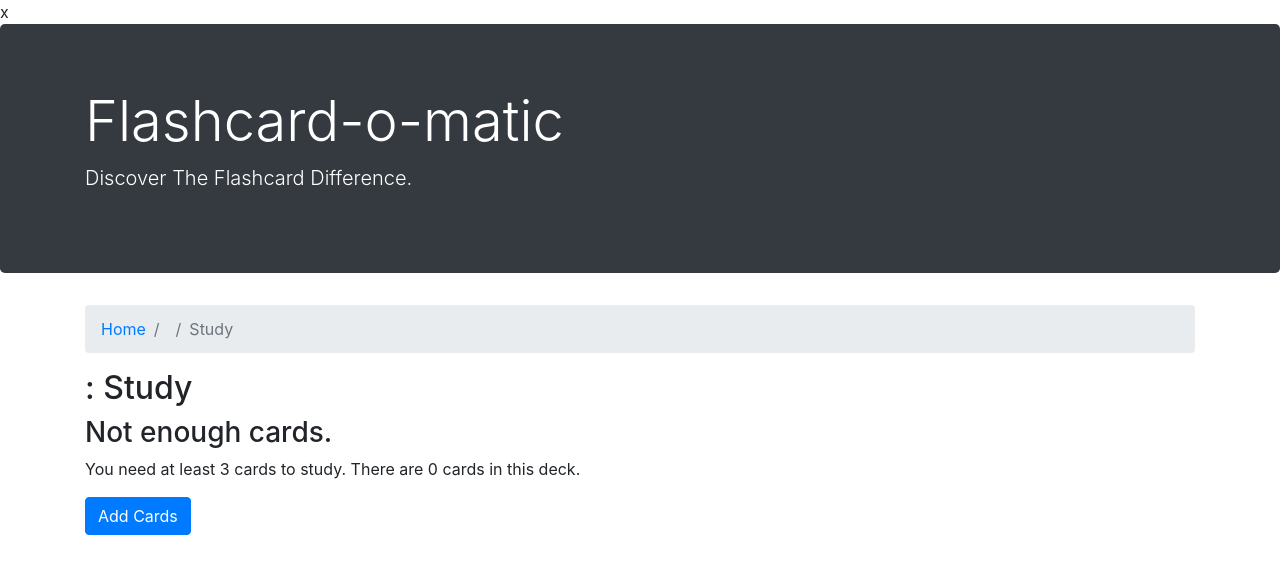
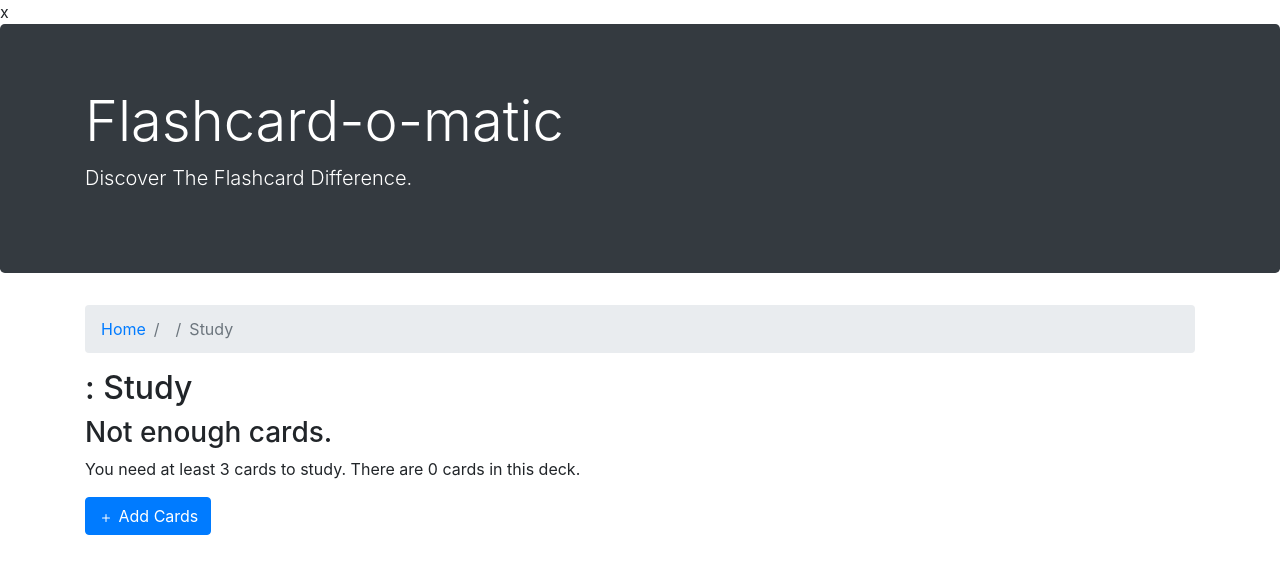
Before and after one commit to Dobes9/flashcard-o-matic, a React (Create React App) app: page /decks/1/study in a window 1280 px wide. Shown: the top 574 px of the page. Built offline with nearby package versions, Linux system fonts and the light colour scheme; no server answers; a web font is replaced by a local one.

Commit message:
added plus symbol to add cards button

```diff
--- a/src/Cards/NotEnoughCards.js
+++ b/src/Cards/NotEnoughCards.js
@@ -16,6 +16,16 @@
         className="btn btn-primary"
         onClick={() => history.push(`/decks/${deckId}/cards/new`)}
       >
+        <svg
+          xmlns="http://www.w3.org/2000/svg"
+          width="16"
+          height="16"
+          fill="currentColor"
+          class="bi bi-plus"
+          viewBox="0 0 16 16"
+        >
+          <path d="M8 4a.5.5 0 0 1 .5.5v3h3a.5.5 0 0 1 0 1h-3v3a.5.5 0 0 1-1 0v-3h-3a.5.5 0 0 1 0-1h3v-3A.5.5 0 0 1 8 4z" />
+        </svg>{" "}
         Add Cards
       </button>
     </div>
```
